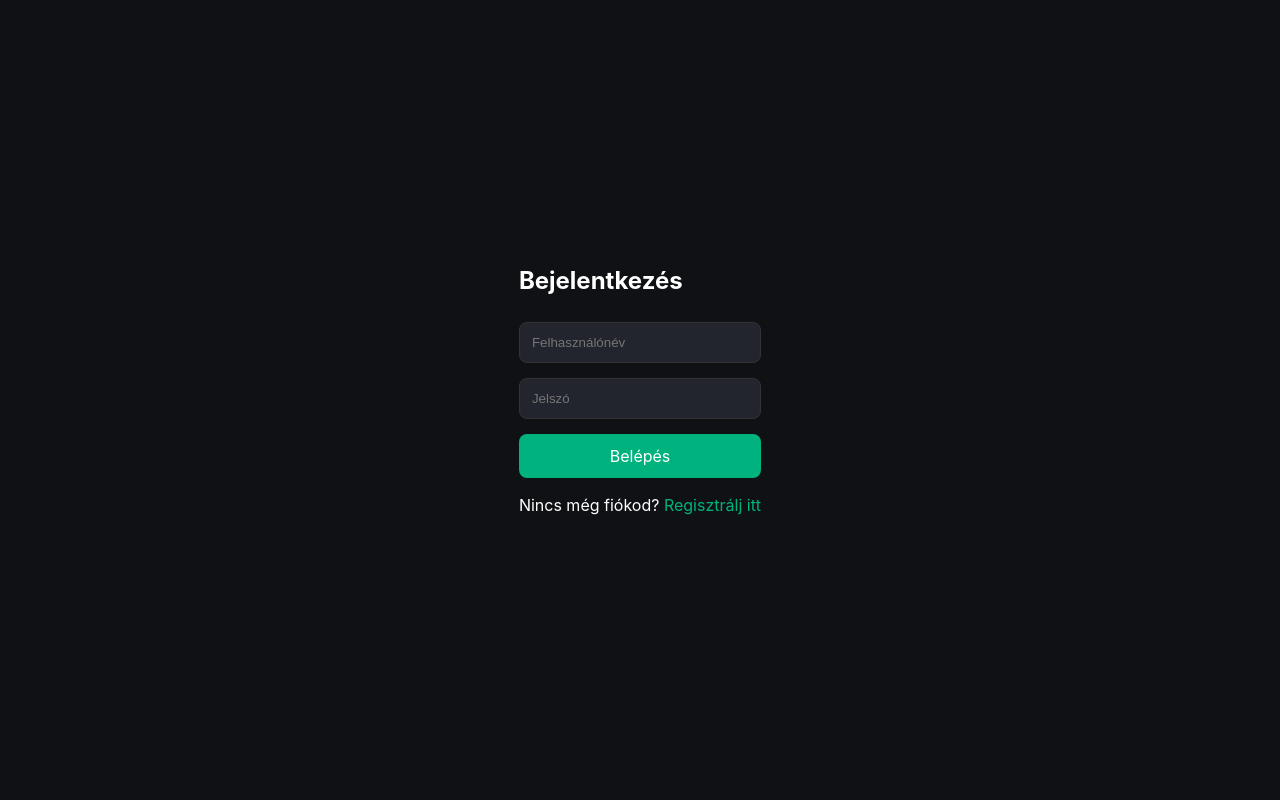
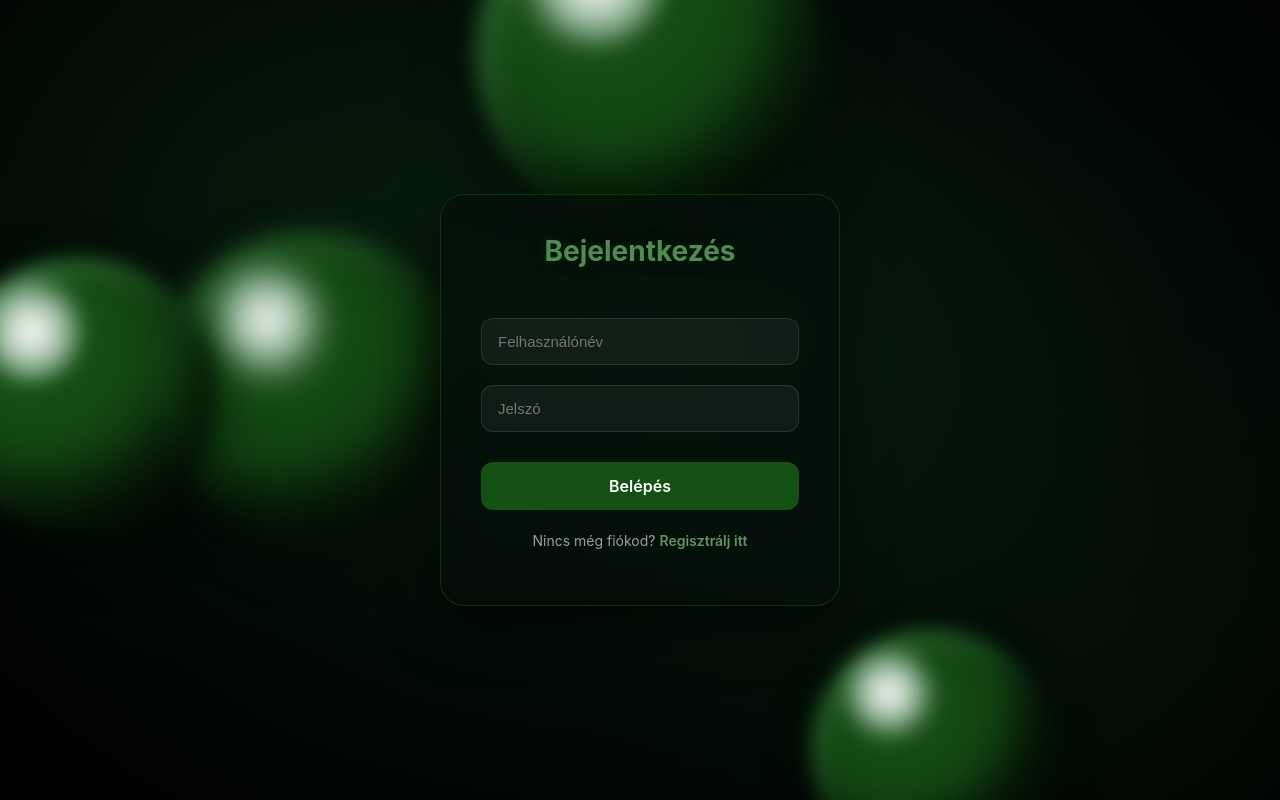
Before and after one commit to KiralyAlparCsaba/Sapi3D, a React (Vite) app in the folder frontend/: page /login in a window 1280 px wide. Built offline with nearby package versions, Linux system fonts and the light colour scheme.

Commit message:
restyle login page UI and removed comments in landingpage.css

```diff
--- a/frontend/src/components/auth/Login.jsx
+++ b/frontend/src/components/auth/Login.jsx
@@ -1,15 +1,32 @@
-import React, { useState } from "react";
+import React, { useState, useRef } from "react";
 import { useNavigate, Link } from "react-router-dom";
 import api from "../../services/api";
 import { useAuth } from "../../context/AuthContext";
 import "../../styles/Login.css";
-import {metricsCollector} from "../three/metricsCollector.js";
+import { metricsCollector } from "../three/metricsCollector.js";
 
 function Login() {
   const [formData, setFormData] = useState({ username: "", password: "" });
   const [error, setError] = useState("");
   const navigate = useNavigate();
   const { login } = useAuth();
+  const containerRef = useRef(null);
+  const handleMouseMove = (event) => {
+    const el = containerRef.current;
+    if (!el) return;
+    const rect = el.getBoundingClientRect();
+    const x = (event.clientX - rect.left) / rect.width - 0.5;
+    const y = (event.clientY - rect.top) / rect.height - 0.5;
+    el.style.setProperty("--mx", x.toFixed(3));
+    el.style.setProperty("--my", y.toFixed(3));
+  };
+
+  const handleMouseLeave = () => {
+    const el = containerRef.current;
+    if (!el) return;
+    el.style.setProperty("--mx", "0");
+    el.style.setProperty("--my", "0");
+  };
 
   const handleChange = (e) => {
     setFormData({ ...formData, [e.target.name]: e.target.value });
@@ -20,36 +37,22 @@ function Login() {
     setError("");
 
     try {
-      // 1️⃣ Login request
       const res = await api.post("/auth/login", {
         username: formData.username,
         password: formData.password,
       });
 
       const token = res.data.access_token;
-
-      // 🔑 Frissítsd az AuthContext-et (ez módosítja a sessionStorage-t és a state-t)
       login(token);
 
-      // 2️⃣ Decode JWT and extract BOTH user_id + session_id
       const payload = JSON.parse(atob(token.split(".")[1]));
-
       const userId = parseInt(payload.sub, 10);
       const sessionId = payload.session_id;
 
-      console.log("Decoded user_id:", userId);
-      console.log("Decoded session_id:", sessionId);
-
-      // Save session id
       sessionStorage.setItem("session_id", sessionId);
-
-      // For metrics system
       metricsCollector.setSession(sessionId);
 
-
-      // 3️⃣ Redirect — session will now be created by backend login handler
       navigate("/app");
-
     } catch (err) {
       console.error("Login error:", err);
       setError(err.response?.data?.detail || "Hibás felhasználónév vagy jelszó!");
@@ -57,9 +60,22 @@ function Login() {
   };
 
   return (
-    <div className="login-container">
+    <div
+      className="login-container"
+      ref={containerRef}
+      onMouseMove={handleMouseMove}
+      onMouseLeave={handleMouseLeave}
+    >
+      {/* Háttér dekoráció - Blobok */}
+      <div className="blob blob-1" aria-hidden="true" />
+      <div className="blob blob-2" aria-hidden="true" />
+      <div className="blob blob-3" aria-hidden="true" />
+      <div className="blob blob-4" aria-hidden="true" />
+
+      <div className="login-card">
         <form onSubmit={handleSubmit} className="login-form">
           <h2>Bejelentkezés</h2>
+          <div className="input-group">
             <input
               type="text"
               name="username"
@@ -68,6 +84,8 @@ function Login() {
               onChange={handleChange}
               required
             />
+          </div>
+          <div className="input-group">
             <input
               type="password"
               name="password"
@@ -76,12 +94,17 @@ function Login() {
               onChange={handleChange}
               required
             />
-        <button type="submit">Belépés</button>
+          </div>
+
+          <button type="submit" className="login-btn">Belépés</button>
+
           {error && <p className="error-text">{error}</p>}
-        <p>
+
+          <p className="register-text">
             Nincs még fiókod? <Link to="/register">Regisztrálj itt</Link>
           </p>
         </form>
+      </div>
     </div>
   );
 }
--- a/frontend/src/styles/Login.css
+++ b/frontend/src/styles/Login.css
@@ -1,73 +1,165 @@
 .login-container {
+  --mx: 0;
+  --my: 0;
+  --auth-green: #155015;
+  --auth-green-rgb: 21, 80, 21;
+  position: relative;
+  isolation: isolate;
+  overflow: hidden;
+  height: 100vh;
   display: flex;
+  justify-content: center;
   align-items: center;
-  justify-content: center;
-  height: 100vh;
-  background: #0f1115;
-  color: #ffffff;
+  background:
+    radial-gradient(circle at 18% 22%, rgba(var(--auth-green-rgb), 0.14), transparent 40%),
+    radial-gradient(circle at 86% 78%, rgba(var(--auth-green-rgb), 0.12), transparent 42%),
+    radial-gradient(ellipse at 50% 40%, rgba(4, 26, 10, 0.98) 0%, #010805 60%, #000 100%);
+  color: #fff;
   font-family: "Inter", Arial, sans-serif;
 }
 
 .login-card {
-  background: #181b22;
+  position: relative;
+  z-index: 2;
+  width: 100%;
+  max-width: 400px;
   padding: 40px;
-  border-radius: 16px;
-  box-shadow: 0 0 20px rgba(0, 0, 0, 0.3);
-  width: 350px;
-  text-align: center;
+  border-radius: 24px;
+  background: rgba(4, 14, 11, 0.6);
+  border: 1px solid rgba(var(--auth-green-rgb), 0.55);
+  backdrop-filter: blur(20px);
+  -webkit-backdrop-filter: blur(20px);
+  box-shadow: 0 25px 50px rgba(0, 0, 0, 0.5);
+  animation: cardFadeIn 0.8s cubic-bezier(0.2, 0.8, 0.2, 1);
 }
 
-.login-card h1 {
-  font-size: 24px;
-  margin-bottom: 20px;
-  color: #00b37e;
+.login-form h2 {
+  font-size: 28px;
+  margin-bottom: 30px;
+  color: color-mix(in srgb, var(--auth-green) 58%, #a8d8a8);
+  text-align: center;
+  text-shadow: 0 0 15px rgba(var(--auth-green-rgb), 0.35);
 }
 
 .login-form {
   display: flex;
   flex-direction: column;
-  gap: 15px;
+  gap: 20px;
 }
 
 .login-form input {
-  padding: 12px;
-  border-radius: 8px;
-  border: 1px solid #333;
-  background: #22252d;
+  width: 100%;
+  padding: 14px 16px;
+  border-radius: 12px;
+  border: 1px solid rgba(255, 255, 255, 0.1);
+  background: rgba(255, 255, 255, 0.05);
   color: #fff;
-  outline: none;
-  transition: border 0.2s ease;
+  font-size: 15px;
+  transition: all 0.3s ease;
+  box-sizing: border-box;
 }
 
 .login-form input:focus {
-  border-color: #00b37e;
+  outline: none;
+  border-color: rgba(var(--auth-green-rgb), 0.8);
+  background: rgba(var(--auth-green-rgb), 0.08);
+  box-shadow: 0 0 15px rgba(var(--auth-green-rgb), 0.24);
 }
 
-.login-form button {
-  background: #00b37e;
+.login-btn {
+  background: var(--auth-green);
   color: white;
   border: none;
-  border-radius: 8px;
-  padding: 12px;
+  border-radius: 12px;
+  padding: 14px;
   font-size: 16px;
+  font-weight: 600;
   cursor: pointer;
-  transition: background 0.2s ease;
+  transition: all 0.3s ease;
+  margin-top: 10px;
 }
 
-.login-form button:hover {
-  background: #00c98c;
+.login-btn:hover {
+  background: color-mix(in srgb, var(--auth-green) 82%, #4b954b);
+  transform: translateY(-2px);
+  box-shadow: 0 10px 20px rgba(var(--auth-green-rgb), 0.4);
 }
 
-.login-card p {
-  margin-top: 15px;
-  font-size: 14px;
+.login-btn:active {
+  transform: translateY(0);
 }
 
-.login-form a {
-  color: #00b37e;
-  text-decoration: none;
+.error-text {
+  color: #ff4d4d;
+  font-size: 14px;
+  text-align: center;
+  background: rgba(255, 77, 77, 0.1);
+  padding: 10px;
+  border-radius: 8px;
 }
 
-.login-form a:hover {
+.register-text {
+  text-align: center;
+  font-size: 14px;
+  color: rgba(255, 255, 255, 0.6);
+}
+
+.register-text a {
+  color: color-mix(in srgb, var(--auth-green) 56%, #c8e6c8);
+  text-decoration: none;
+  font-weight: 600;
+}
+
+.register-text a:hover {
   text-decoration: underline;
 }
+
+.blob {
+  position: absolute;
+  border-radius: 50%;
+  filter: blur(40px);
+  z-index: 0;
+  will-change: transform;
+  animation: blobFloatLogin 10s ease-in-out infinite;
+}
+
+.blob-1 {
+  width: 300px; height: 300px;
+  top: -140px; left: 50%;
+  margin-left: -150px;
+  background: radial-gradient(circle, rgba(var(--auth-green-rgb), 0.42) 0%, transparent 70%);
+  --px: 8px; --py: 8px;
+}
+
+.blob-2 {
+  width: 290px; height: 290px;
+  top: 30%; left: -120px;
+  background: radial-gradient(circle, rgba(var(--auth-green-rgb), 0.32) 0%, transparent 70%);
+  --px: 16px; --py: 8px;
+  animation-delay: -3s;
+}
+
+.blob-3 {
+  width: 250px; height: 250px;
+  top: 32%; right: 6%;
+  background: radial-gradient(circle, rgba(var(--auth-green-rgb), 0.24) 0%, transparent 70%);
+  --px: -12px; --py: -6px;
+}
+
+.blob-4 {
+  width: 280px; height: 280px;
+  bottom: -120px; right: 10%;
+  background: radial-gradient(circle, rgba(var(--auth-green-rgb), 0.28) 0%, transparent 70%);
+  --px: 8px; --py: -12px;
+  animation-delay: -5s;
+}
+
+@keyframes blobFloatLogin {
+  0%, 100% { transform: translate3d(calc(var(--mx) * var(--px)), calc(var(--my) * var(--py)), 0); }
+  50% { transform: translate3d(calc(var(--mx) * var(--px) + 20px), calc(var(--my) * var(--py) - 20px), 0); }
+}
+
+@keyframes cardFadeIn {
+  from { opacity: 0; transform: translateY(20px); }
+  to { opacity: 1; transform: translateY(0); }
+}
```
Also changed, not shown: frontend/src/styles/LandingPage.css (+0 -10 lines). Lines whose indentation alone changed are shown as unchanged.
